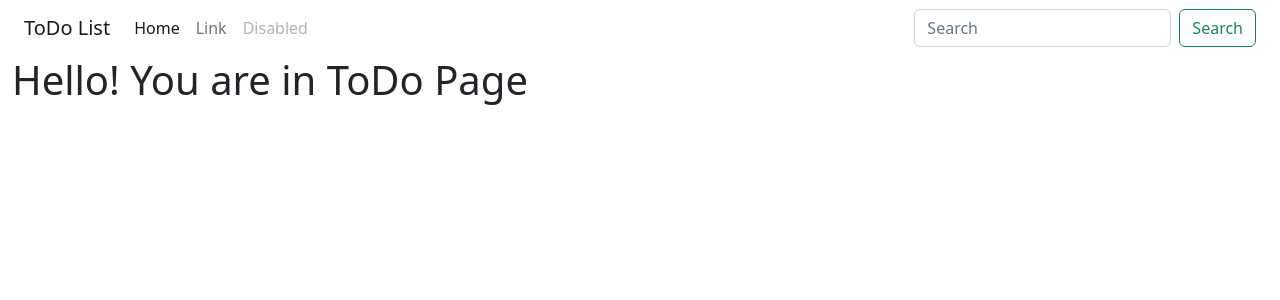
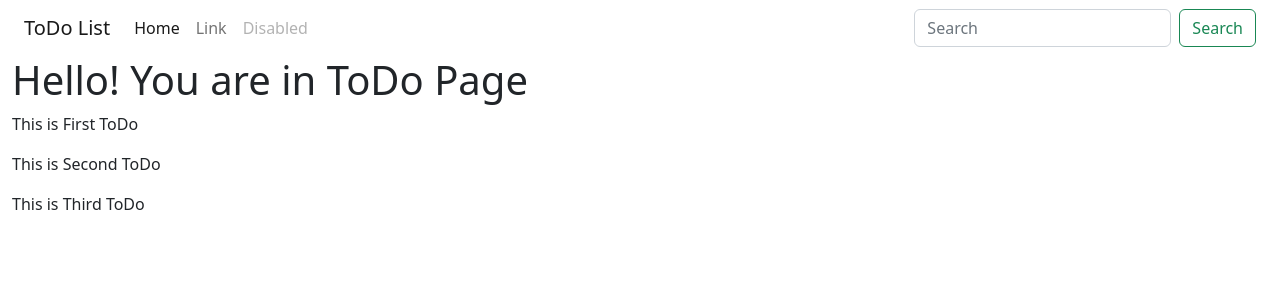
Before and after one commit to Jyapubaucha/angular-learning, an Angular app: page / in a window 1280 px wide. Shown: the top 300 px of the page. Built offline with nearby package versions, Linux system fonts and the light colour scheme.

Commit message:
Generate new component and pass todo values to todo-item components.

```diff
--- /dev/null
+++ b/src/app/MyComponents/todo-item/todo-item.component.html
@@ -0,0 +1 @@
+<p>This is {{ todo.title }}</p>
--- /dev/null
+++ b/src/app/MyComponents/todo-item/todo-item.component.ts
@@ -0,0 +1,19 @@
+import { Component, Input, OnInit } from '@angular/core';
+import { Todo } from 'src/app/Todo';
+
+@Component({
+  selector: 'app-todo-item',
+  templateUrl: './todo-item.component.html',
+  styleUrls: ['./todo-item.component.css']
+})
+export class TodoItemComponent implements OnInit {
+
+  @Input() todo: Todo;
+
+  constructor(){}
+
+  ngOnInit(): void {
+
+  }
+
+}
--- a/src/app/MyComponents/todos/todos.component.html
+++ b/src/app/MyComponents/todos/todos.component.html
@@ -1,5 +1,5 @@
 <h1>Hello! You are in ToDo Page</h1>
 
-<!-- <ul *ngFor="let todo of todos">
-    <li>{{ todo }}</li>
-</ul> -->
+<div *ngFor="let todo of todos">
+    <app-todo-item [todo] = "todo"></app-todo-item>
+</div>
--- a/src/app/MyComponents/todos/todos.component.ts
+++ b/src/app/MyComponents/todos/todos.component.ts
@@ -32,9 +32,6 @@
     ]
   }
 
-
-
-
   ngOnInit(): void {
 
   }
--- a/src/app/app.module.ts
+++ b/src/app/app.module.ts
@@ -4,11 +4,13 @@
 import { AppRoutingModule } from './app-routing.module';
 import { AppComponent } from './app.component';
 import { TodosComponent } from './MyComponents/todos/todos.component';
+import { TodoItemComponent } from './MyComponents/todo-item/todo-item.component';
 
 @NgModule({
   declarations: [
     AppComponent,
-    TodosComponent
+    TodosComponent,
+    TodoItemComponent
   ],
   imports: [
     BrowserModule,
```
Also changed, not shown: src/app/MyComponents/todo-item/todo-item.component.css (added), 1 other file (tests, documents, lock files or other folders).
